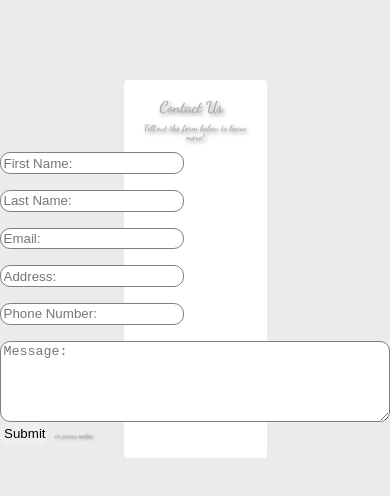
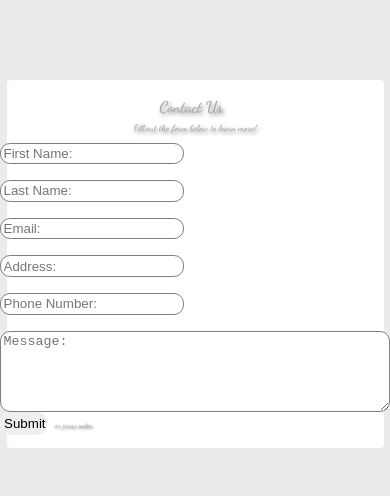
Before and after one commit to CorneliaWessberg/gruppinlamning, a website: page contact.html in a window 390 px wide. Drawn offline with Linux system fonts and the light colour scheme.

Commit message:
contact resp

```diff
--- a/contact.css
+++ b/contact.css
@@ -89,3 +89,26 @@
     text-shadow: 1px 1px 3px grey;
 
 }
+
+
+/*Responsive för flesta skärmar mellan 1024px - 320px */
+@media screen and (max-width: 1025px) {
+   .container {
+       max-width: 60%;
+   }
+}
+
+
+
+@media screen and (max-width: 415px) {
+    .container {
+        max-width: 90%;
+    }
+
+}
+
+@media screen and (max-width: 321px) {
+    .inputfields {
+        padding-left: 25px;
+    }
+}
--- a/contact.html
+++ b/contact.html
@@ -18,7 +18,7 @@
         <div class="row-body">
           <form action="#">
 
-
+              <div class="inputfields">
                   <!--<fieldset>-->
                     <input type="text" name="first_name" required data-errormessage="Du glömde ange ett namn." placeholder="First Name:" id="first_name"/>
                   <!--</fieldset>-->
@@ -41,11 +41,9 @@
 
                 <textarea cols="46" rows="5" name="comments" placeholder="Message:" id="textarea"></textarea><br>
 
-
-
                 <input id="submitBtn" class="btn btn-submit" type="submit" value="Submit" />
                 <small class="submit" id="submit">or press <strong>enter</strong></small>
-
+              </div>
           </form>
         </div>
       </div>
```
Also changed, not shown: shoppingcart.html (+1 -1 lines).
